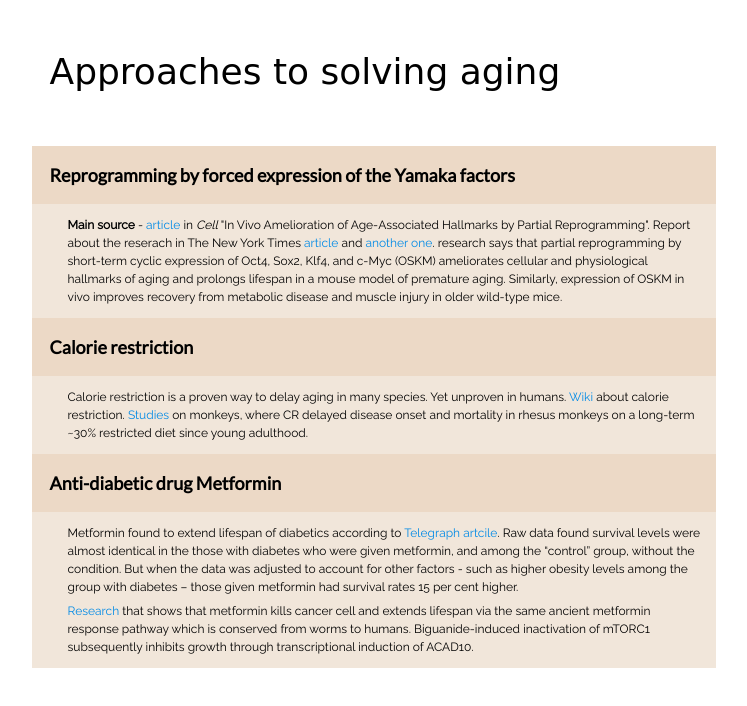
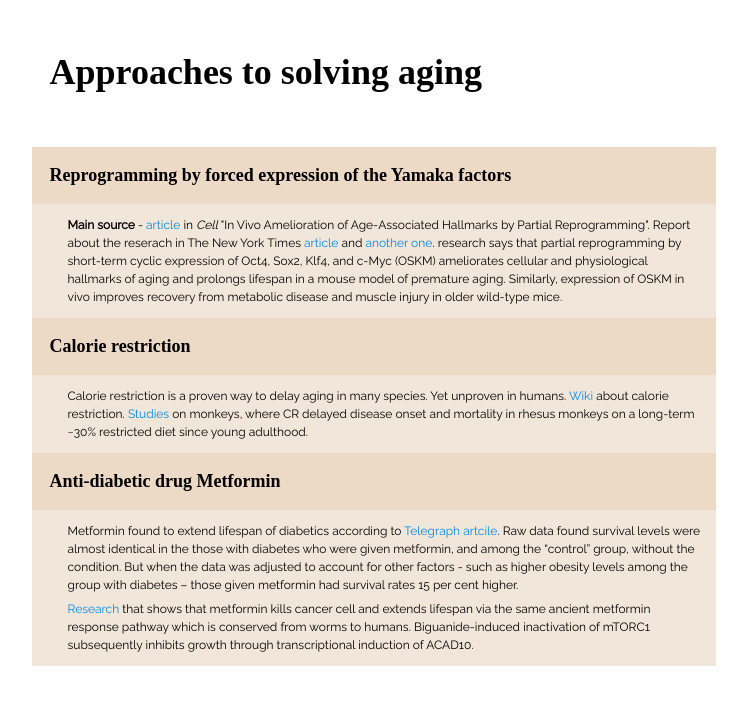
Before and after one commit to Shayol/Aging, a plain HTML site: page index.html in a window 1280 px wide. Shown: the whole page, without its empty margins (266-1013 px from the left). Drawn offline with Linux system fonts and the light colour scheme; a web font is replaced by a local one.

Commit message:
remove description table

```diff
--- a/aging.css
+++ b/aging.css
@@ -15,32 +15,32 @@ html {
 	padding: 2% 18% 2% 18%;
 }
 
-.main-heading {
-	font-family: 'Bungee Inline', cursive;
+h2 {
 	font-size: 36px;
 	padding: 18px;
 	margin-bottom: 36px;
+	margin-top: 0px;
 }
 
-dl {
+.main {
 	background-color: #f1e6da;
 }
 
-dt {
+h4 {
 	background-color: #ecd9c6;
 	font-size: 18px;
 	padding: 18px;
-	font-family: 'Lato', sans-serif;
+	margin: 0px;
 	font-weight: bold
 }
 
-dd a {
+article a {
 	text-decoration: none;
 	color: #008ae6;
 	background-color: none;
 }
 
-dd {
+article {
 	padding: 12px 12px 12px 0px;
 	margin-left: 36px;
 }
--- a/index.html
+++ b/index.html
@@ -2,33 +2,33 @@
 <html>
   <head>
     <meta charset="UTF-8">
-    <link href="https://fonts.googleapis.com/css?family=Bungee+Inline|Lato|Raleway" rel="stylesheet">
+    <link href="https://fonts.googleapis.com/css?family=Raleway" rel="stylesheet">
     <link rel="stylesheet" href="aging.css">
     <title>Research</title>
   </head>
   <body>
     <div class="container">
-    <div class="main-heading">Approaches to solving aging</div>
-    <dl>
-        <dt>Reprogramming by forced expression of the Yamaka factors</dt>
-    	<dd>
+    <h2>Approaches to solving aging</h2>
+    <div class="main">
+        <h4>Reprogramming by forced expression of the Yamaka factors</h4>
+    	<article>
     	<p><strong>Main source</strong> - <a href="http://www.cell.com/cell/fulltext/S0092-8674(16)31664-6">article</a> in <i>Cell</i> "In Vivo Amelioration of Age-Associated Hallmarks by Partial Reprogramming".
     		Report about the reserach in The New York Times <a href="http://www.nytimes.com/2016/12/15/science/scientists-say-they-can-reset-clock-of-aging-for-mice-at-least.html?_r=4">article</a> and <a href="https://www.statnews.com/2016/12/15/molecules-reverse-aging/">another one</a>. research says that partial reprogramming by short-term cyclic expression of Oct4, Sox2, Klf4, and c-Myc (OSKM) ameliorates cellular and physiological hallmarks of aging and prolongs lifespan in a mouse model of premature aging. Similarly, expression of OSKM in vivo improves recovery from metabolic disease and muscle injury in older wild-type mice.</p>
-    	</dd>
-    	<dt>Calorie restriction</dt>
-    	<dd>
+    	</article>
+    	<h4>Calorie restriction</h4>
+    	<article>
     	<p>Calorie restriction is a proven way to delay aging in many species. Yet unproven in humans.
     		<a href="https://en.wikipedia.org/wiki/Calorie_restriction">Wiki</a> about calorie restriction.
     		<a href="http://www.nature.com/articles/ncomms4557">Studies</a> on monkeys, where CR delayed disease onset and mortality in rhesus monkeys on a long-term ~30% restricted diet since young adulthood.</p>
-    	</dd>
-    	<dt>Anti-diabetic drug Metformin</dt>
-    	<dd>
+    	</article>
+    	<h4>Anti-diabetic drug Metformin</h4>
+    	<article>
 	    	<p>Metformin found to extend lifespan of diabetics according to <a href="http://www.telegraph.co.uk/news/health/news/11019987/10-pence-a-day-drug-could-help-millions-live-longer.html">Telegraph artcile</a>. Raw data found survival levels were almost identical in the those with diabetes who were given metformin, and among the “control” group, without the condition. But when the data was adjusted to account for other factors - such as higher obesity levels among the group with diabetes – those given metformin had survival rates 15 per cent higher.</p>
 	    	<p>
     		 <a href="http://www.cell.com/cell/fulltext/S0092-8674(16)31667-1">Research</a> that shows that metformin kills cancer cell and extends lifespan via the same ancient metformin response pathway which is conserved from worms to humans. Biguanide-induced inactivation of mTORC1 subsequently inhibits growth through transcriptional induction of ACAD10.
     	    </p>
-    	</dd>
-    </dl>
+    	</article>
+    </div>
     </div>
   </body>
 </html>
```
